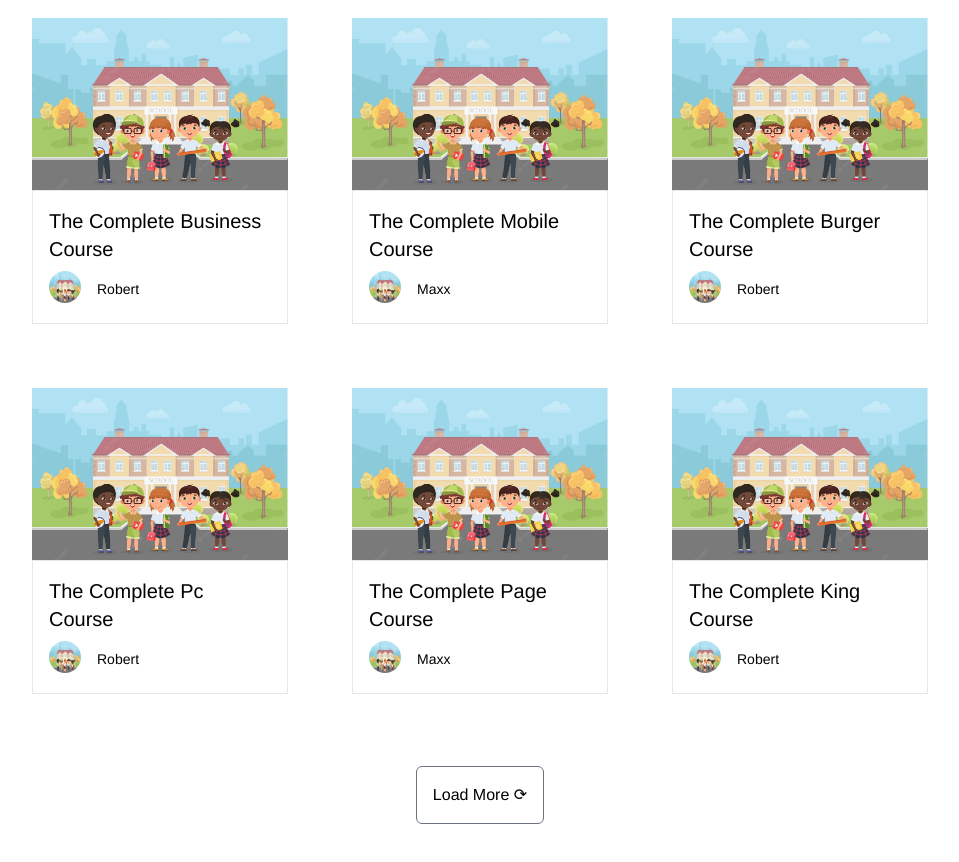
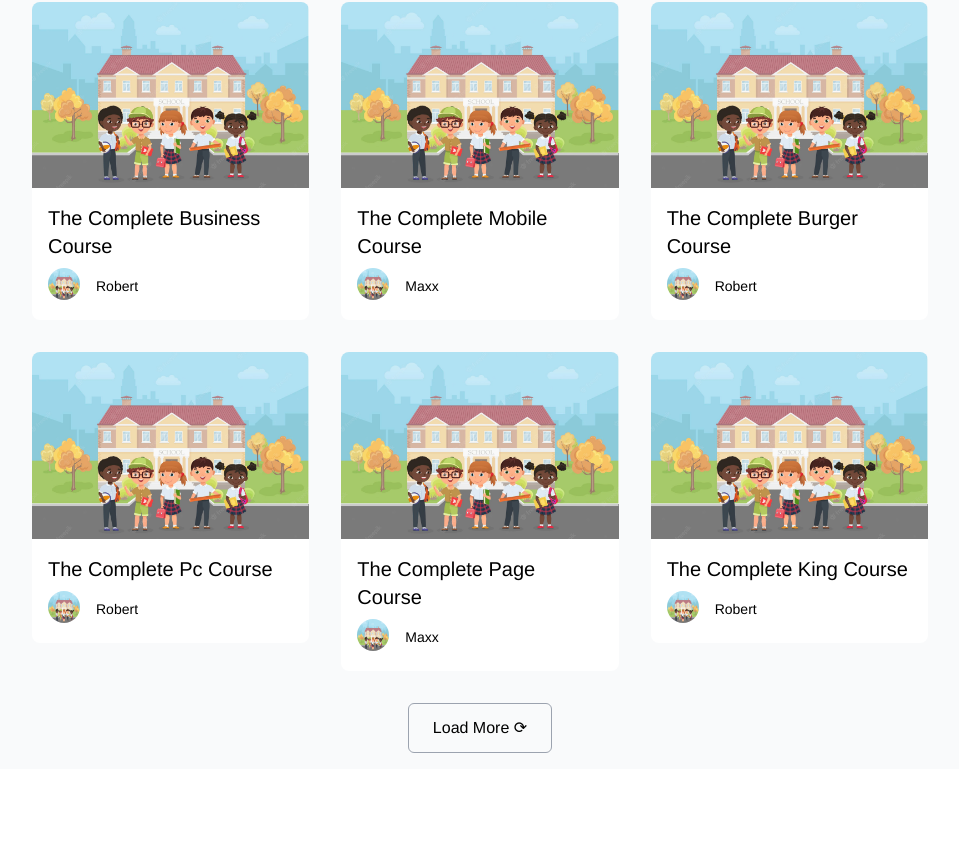
Before and after one commit to mahmudulhasan210999/Skill-Master, a Vue app: page /blog in a window 1280 px wide. Shown: the part 238-1100 px from the top of the page, without its empty margins (160-1119 px from the left). After the commit the page ends 1007 px from the top, so only its background shows below. Built offline with nearby package versions, Linux system fonts and the light colour scheme.

Commit message:
blog page style

```diff
--- a/src/components/Blog/Blog.vue
+++ b/src/components/Blog/Blog.vue
@@ -1,5 +1,5 @@
 <template>
-  <div class="">
+  <div class="w-full flex flex-col bg-gray-50 px-44">
     <div class="text-center p-12">
       <p class="text-5xl font-bold p-4">New & Top Articles</p>
       <div class="flex justify-center">
@@ -9,13 +9,13 @@
       </div>
     </div>
 
-    <div class="grid grid-cols-3 px-40">
-      <div class="p-3 " v-for="(blog, index) in blogs" :key="index">
-        <div class="p-5">
+    <div class="grid grid-cols-3">
+      <div class="p-4" v-for="(blog, index) in blogs" :key="index">
+        <div>
           <div>
-            <router-link :to="{ path: '/blog/' + blog.slug, params: { id: blog.title }}"><img class="" :src="blog.img" alt="Image"></router-link>
+            <router-link :to="{ path: '/blog/' + blog.slug, params: { id: blog.title }}"><img class="rounded-t-lg" :src="blog.img" alt="Image"></router-link>
           </div>
-          <div class="p-4 border border-gray-200">
+          <div class="p-4 bg-white rounded-b-lg">
             <p class="text-xl font-medium">{{ blog.title }}</p>
             <div class="flex pt-2">
               <img class="rounded-full h-8 w-8" :src="blog.writer_img" alt="Image">
@@ -26,8 +26,8 @@
       </div>
     </div>
 
-    <div class="flex justify-center p-10">
-      <button class="border border-gray-500 rounded-md hover:bg-red-500 p-4">Load More ⟳</button>
+    <div class="flex justify-center p-4">
+      <button class="border border-gray-400 hover:border-red-500 rounded-md hover:text-white hover:bg-red-500 px-6 py-3">Load More ⟳</button>
     </div>
   </div>
 </template>
```
